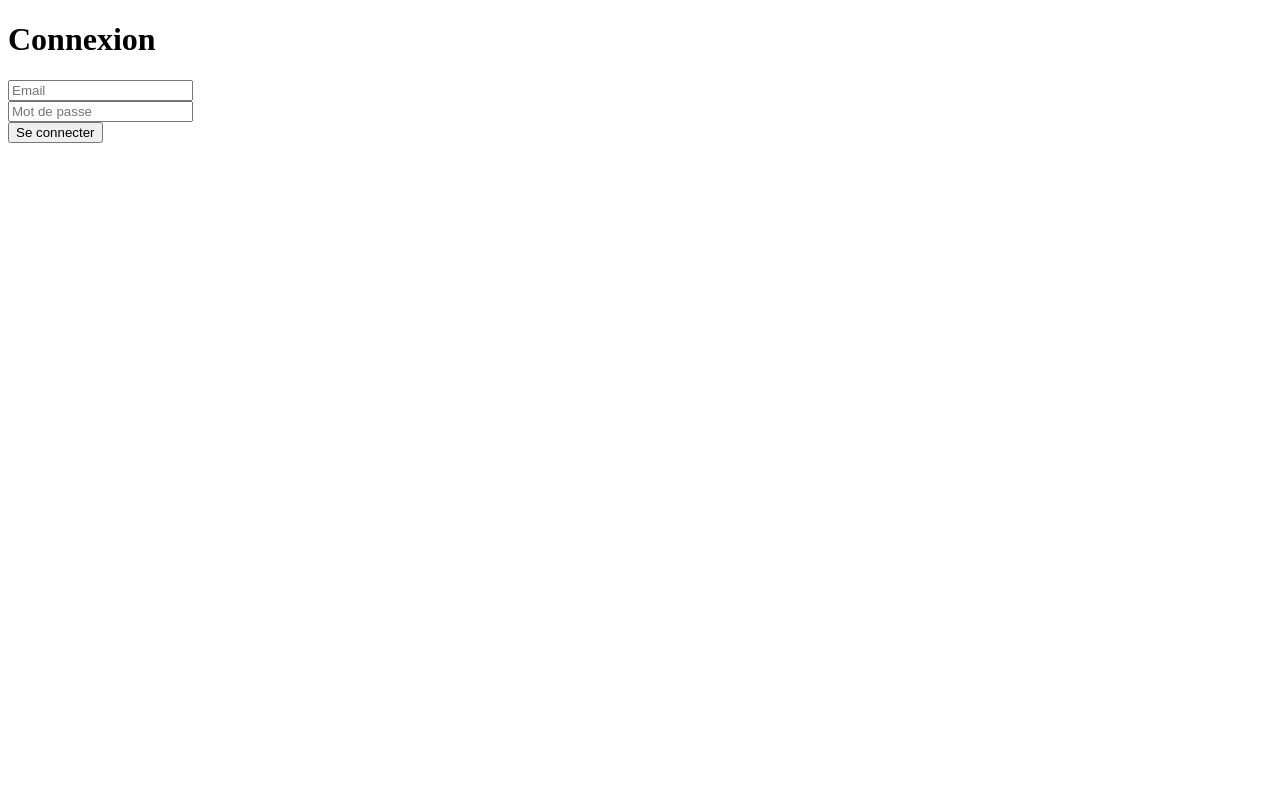
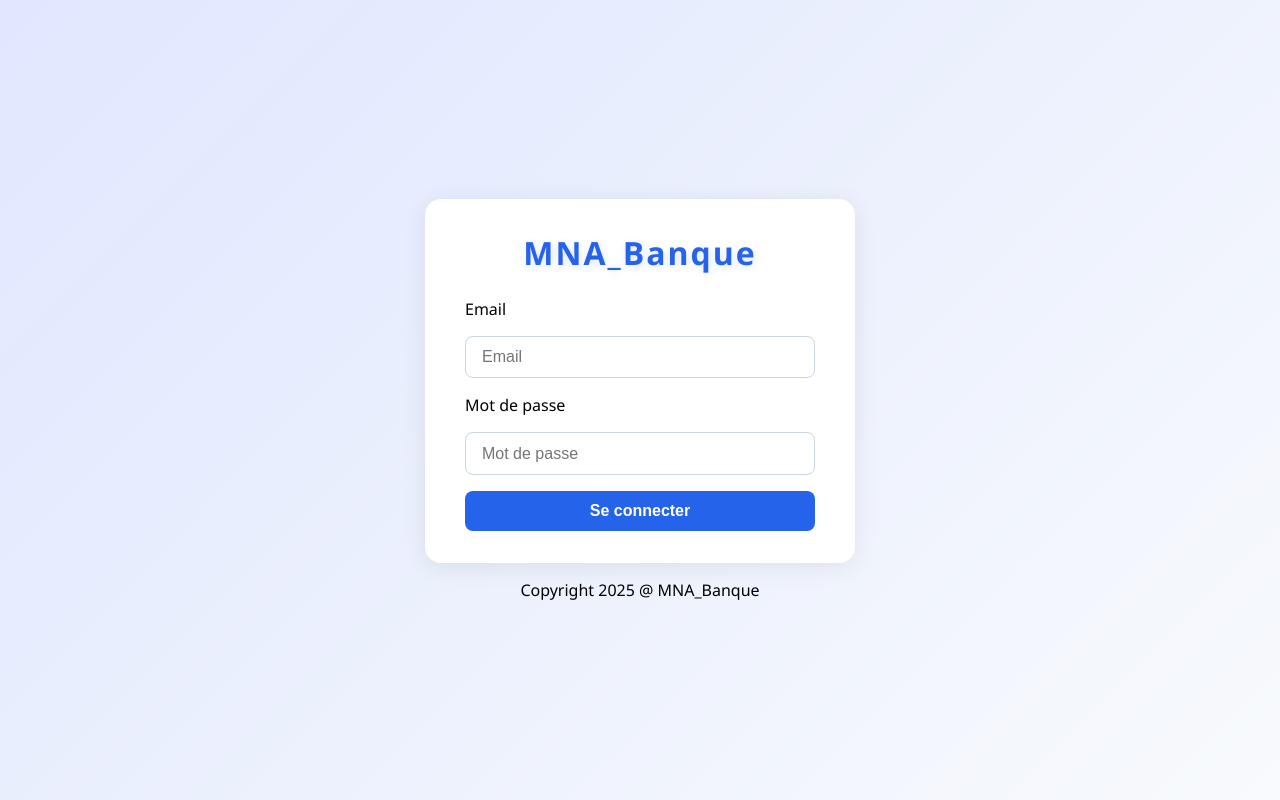
Before and after one commit to EndryNasandratra/Final-S4-Web, a PHP site: page /Final-S4-Web/ws/views/Authentification/login.php in a window 1280 px wide. Run offline with PHP 8.4, Linux system fonts and the light colour scheme.

Commit message:
Login Mandeha

```diff
--- a/ws/controllers/LoginController.php
+++ b/ws/controllers/LoginController.php
@@ -15,6 +15,7 @@ class LoginController
         if ($result) {
             Flight::json([
                 'success' => true,
+                'redirect' => 'http://localhost/ITU/S4/Final-S4-Web/ws/views/Pret/list_pret.php'
             ]);
         } else {
             Flight::json([
--- a/ws/routes/etudiant_routes.php
+++ b/ws/routes/etudiant_routes.php
@@ -1,8 +1,5 @@
 <?php
 require_once __DIR__ . '/../controllers/EtudiantController.php';
-require_once __DIR__ . '/../controllers/LoginController.php';
-
-Flight::route('POST /login', ['LoginController', 'login']);
 
 Flight::route('GET /etudiants', ['EtudiantController', 'getAll']);
 Flight::route('GET /etudiants/@id', ['EtudiantController', 'getById']);
--- a/ws/views/Authentification/login.php
+++ b/ws/views/Authentification/login.php
@@ -5,18 +5,132 @@
   <meta charset="UTF-8" />
   <title>Login Test</title>
 </head>
+<style>
+  body {
+    margin: 0;
+    padding: 0;
+    font-family: 'Segoe UI', Tahoma, Geneva, Verdana, sans-serif;
+    background: linear-gradient(135deg, #e0e7ff 0%, #f8fafc 100%);
+    min-height: 100vh;
+    display: flex;
+    flex-direction: column;
+    align-items: center;
+    justify-content: center;
+  }
+
+  .container {
+    background: #fff;
+    padding: 2rem 2.5rem;
+    border-radius: 16px;
+    box-shadow: 0 4px 24px rgba(0, 0, 0, 0.08);
+    width: 100%;
+    max-width: 350px;
+    display: flex;
+    flex-direction: column;
+    align-items: center;
+  }
+
+  .logo {
+    font-size: 2rem;
+    font-weight: bold;
+    color: #2563eb;
+    margin-bottom: 1.5rem;
+    letter-spacing: 2px;
+    text-shadow: 1px 2px 8px #e0e7ff;
+  }
+
+  form {
+    width: 100%;
+    display: flex;
+    flex-direction: column;
+    gap: 1rem;
+  }
+
+  input,
+  select {
+    padding: 0.7rem 1rem;
+    border: 1px solid #cbd5e1;
+    border-radius: 8px;
+    font-size: 1rem;
+    outline: none;
+    transition: border 0.2s;
+  }
+
+  input:focus,
+  select:focus {
+    border: 1.5px solid #2563eb;
+  }
+
+  button {
+    padding: 0.7rem 1rem;
+    background: #2563eb;
+    color: #fff;
+    border: none;
+    border-radius: 8px;
+    font-size: 1rem;
+    font-weight: 600;
+    cursor: pointer;
+    transition: background 0.2s;
+  }
+
+  button:hover {
+    background: #1d4ed8;
+  }
+
+  .register-link {
+    margin-top: 1rem;
+    text-align: center;
+  }
+
+  .register-link a {
+    color: #2563eb;
+    text-decoration: none;
+    font-weight: 500;
+    transition: text-decoration 0.2s;
+  }
+
+  .register-link a:hover {
+    text-decoration: underline;
+  }
+
+  @media (max-width: 500px) {
+    .container {
+      padding: 1.2rem 0.5rem;
+      max-width: 95vw;
+    }
+
+    .logo {
+      font-size: 1.3rem;
+    }
+  }
+
+  footer {
+    margin-top: 1rem;
+    text-align: center;
+  }
+
+  .error-message {
+    color: red;
+    margin-bottom: 1rem;
+    text-align: center;
+  }
+</style>
 
 <body>
-  <h1>Connexion</h1>
-  <div id="error-message" style="color:red; display:none;"></div>
-
-  <form id="login-form" method="POST" action="/login">
-    <input type="email" name="email" placeholder="Email" required /><br />
-    <input type="password" name="password" placeholder="Mot de passe" required /><br />
-    <button type="submit">Se connecter</button>
-  </form>
-
-
+  <div class="container">
+    <div class="logo">MNA_Banque</div>
+    <div id="error-message" style="color:red; display:none;"></div>
+    <form id="login-form" method="POST" action="/login">
+      <label for="username">Email</label>
+      <input type="email" name="email" placeholder="Email" required />
+      <label for="password">Mot de passe</label>
+      <input type="password" name="password" placeholder="Mot de passe" required />
+      <button type="submit">Se connecter</button>
+    </form>
+  </div>
+  <footer>
+    <span>Copyright 2025 @ MNA_Banque</span>
+  </footer>
   <script>
     document.getElementById('login-form').addEventListener('submit', function(e) {
       e.preventDefault();
```
Also changed, not shown: ws/views/Authentification/test.php (deleted, +0 -11 lines).
